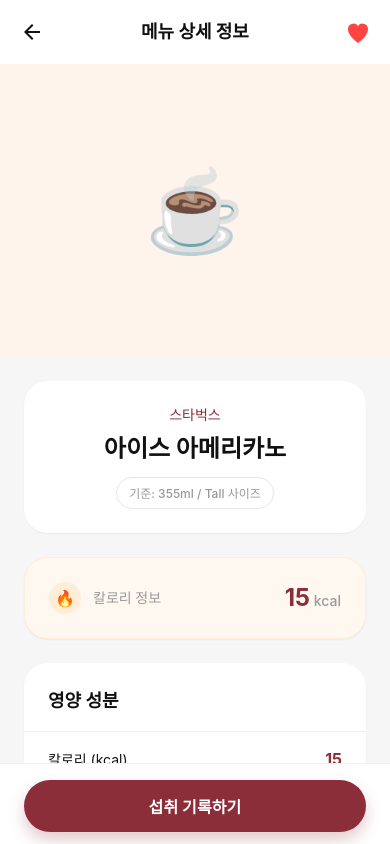
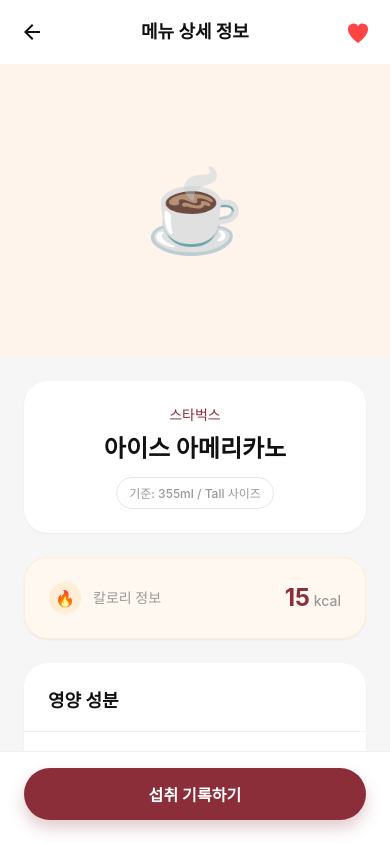
Before and after one commit to jungyihwan03/UP, a React Native app: screen / in a window 390 px wide. Built offline with nearby package versions, Linux system fonts and the light colour scheme; no server answers.

Commit message:
메뉴 상세 화면 섭취 기록하기 버튼 위치 수정

```diff
--- a/src/screens/MenuDetailScreen.tsx
+++ b/src/screens/MenuDetailScreen.tsx
@@ -92,9 +92,10 @@ const styles = StyleSheet.create({
     width: '100%',
     paddingTop: 12,
     paddingHorizontal: 24,
-    paddingBottom: 12,
+    paddingBottom: 24,
     backgroundColor: Colors.surface,
     borderTopWidth: 1,
     borderTopColor: Colors.divider
   },
+
 });
```
